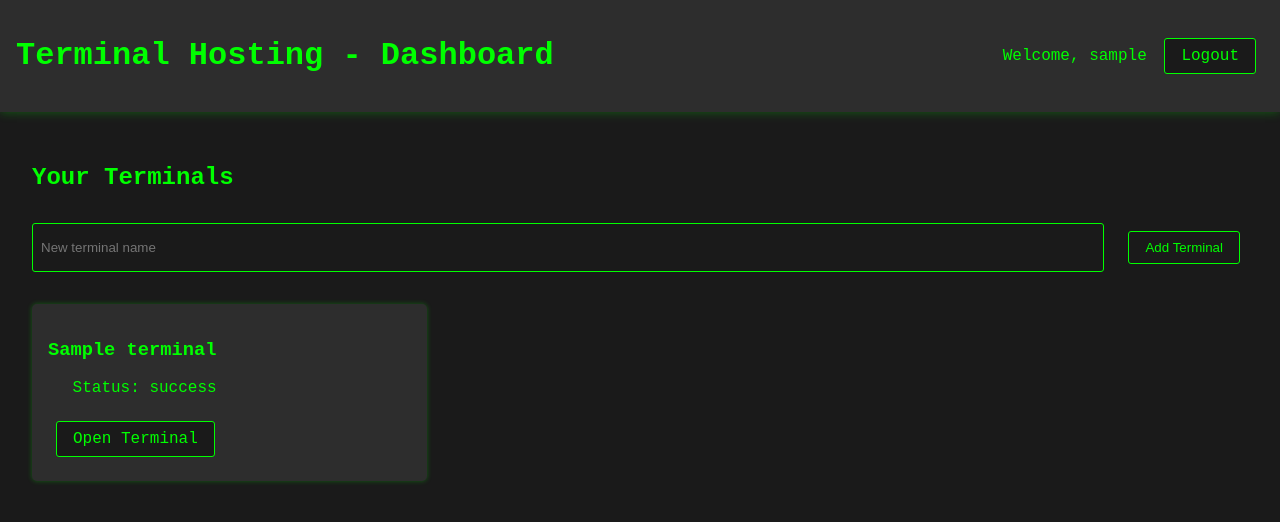
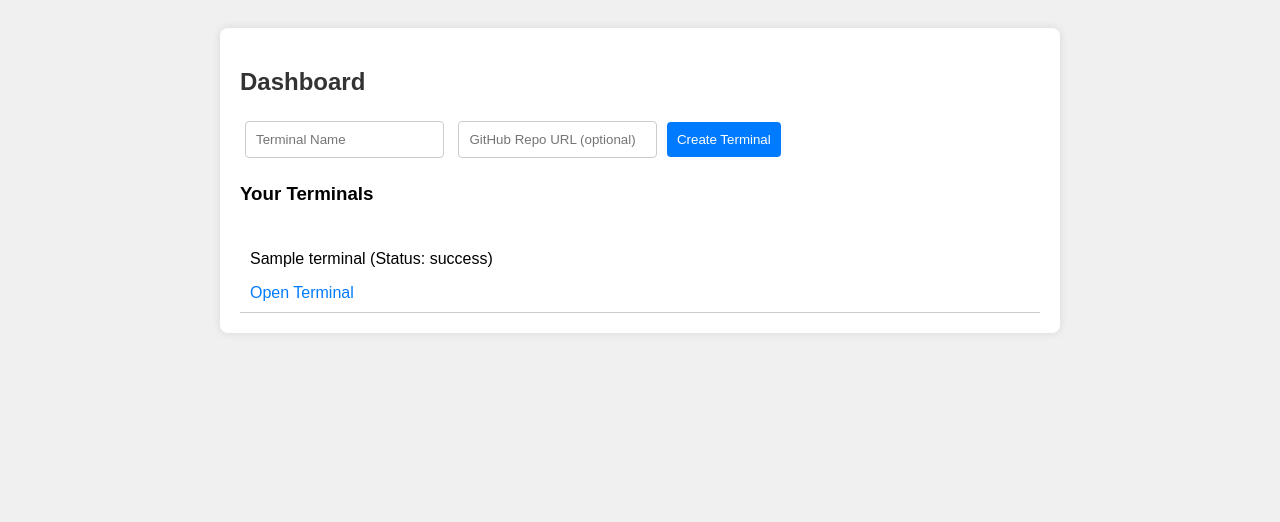
Before and after one commit to I-SHOW-AKIRU200/TERMINAL, a Flask app: template templates/dashboard.html in a window 1280 px wide. Shown: the top 522 px of the page. Run offline with Flask 3, Linux system fonts and the light colour scheme; the template is opened without the code that fills it: most values are stand-ins (such as "Sample title", 1, 10 or a date in 2020).

Commit message:
Update dashboard.html

```diff
--- a/templates/dashboard.html
+++ b/templates/dashboard.html
@@ -1,117 +1,37 @@
 <!DOCTYPE html>
-<html>
+<html lang="en">
 <head>
-    <title>Dashboard - Terminal Hosting</title>
+    <meta charset="UTF-8">
+    <meta name="viewport" content="width=device-width, initial-scale=1.0">
+    <title>Dashboard</title>
     <style>
-        body {
-            font-family: 'Courier New', monospace;
-            background-color: #1a1a1a;
-            color: #00ff00;
-            margin: 0;
-            padding: 0;
-        }
-        .header {
-            background-color: #2d2d2d;
-            padding: 1rem;
-            display: flex;
-            justify-content: space-between;
-            align-items: center;
-            box-shadow: 0 0 10px rgba(0, 255, 0, 0.3);
-        }
-        .container {
-            padding: 2rem;
-        }
-        .btn {
-            display: inline-block;
-            padding: 0.5rem 1rem;
-            margin: 0.5rem;
-            background-color: #1a1a1a;
-            color: #00ff00;
-            border: 1px solid #00ff00;
-            border-radius: 3px;
-            text-decoration: none;
-            cursor: pointer;
-        }
-        .btn:hover {
-            background-color: #00ff00;
-            color: #1a1a1a;
-        }
-        .terminal-list {
-            display: grid;
-            grid-template-columns: repeat(auto-fill, minmax(300px, 1fr));
-            gap: 1rem;
-            margin-top: 2rem;
-        }
-        .terminal-card {
-            background-color: #2d2d2d;
-            padding: 1rem;
-            border-radius: 5px;
-            box-shadow: 0 0 5px rgba(0, 255, 0, 0.3);
-        }
-        .terminal-actions {
-            margin-top: 1rem;
-        }
-        .status {
-            display: inline-block;
-            width: 10px;
-            height: 10px;
-            border-radius: 50%;
-            margin-right: 5px;
-        }
-        .status-running {
-            background-color: #00ff00;
-        }
-        .status-stopped {
-            background-color: #ff0000;
-        }
-        .status-killed {
-            background-color: #ff9900;
-        }
-        .add-terminal-form {
-            margin-top: 2rem;
-            display: flex;
-            gap: 1rem;
-        }
-        .add-terminal-form input {
-            padding: 0.5rem;
-            background-color: #1a1a1a;
-            color: #00ff00;
-            border: 1px solid #00ff00;
-            border-radius: 3px;
-            flex-grow: 1;
-        }
+        body { font-family: Arial, sans-serif; padding: 20px; background: #f0f0f0; }
+        .container { max-width: 800px; margin: auto; background: white; padding: 20px; border-radius: 8px; box-shadow: 0 0 10px rgba(0,0,0,0.1); }
+        h2 { color: #333; }
+        form { margin-bottom: 20px; }
+        input { padding: 10px; margin: 5px; border: 1px solid #ccc; border-radius: 4px; }
+        button { padding: 10px; background: #007bff; color: white; border: none; border-radius: 4px; cursor: pointer; }
+        button:hover { background: #0056b3; }
+        .terminal { padding: 10px; border-bottom: 1px solid #ccc; }
+        .terminal a { color: #007bff; text-decoration: none; }
+        .terminal a:hover { text-decoration: underline; }
     </style>
 </head>
 <body>
-    <div class="header">
-        <h1>Terminal Hosting - Dashboard</h1>
-        <div>
-            <span>Welcome, {{ username }}</span>
-            <a href="/logout" class="btn">Logout</a>
-        </div>
-    </div>
     <div class="container">
-        <h2>Your Terminals</h2>
-
-        <form class="add-terminal-form" method="POST" action="/add_terminal">
-            <input type="text" name="terminal_name" placeholder="New terminal name" required>
-            <button type="submit" class="btn">Add Terminal</button>
+        <h2>Dashboard</h2>
+        <form method="POST" action="/create_terminal">
+            <input type="text" name="terminal_name" placeholder="Terminal Name" required>
+            <input type="text" name="repo_url" placeholder="GitHub Repo URL (optional)">
+            <button type="submit">Create Terminal</button>
         </form>
-
-        <div class="terminal-list">
-            {% for terminal in terminals %}
-            <div class="terminal-card">
-                <h3>{{ terminal.name }}</h3>
-                <p>
-                    <span class="status status-{{ terminal.status }}"></span>
-                    Status: {{ terminal.status }}
-                </p>
-                <div class="terminal-actions">
-                    <a href="/terminal/{{ terminal.id }}" class="btn">Open Terminal</a>
-                </div>
+        <h3>Your Terminals</h3>
+        {% for terminal in terminals %}
+            <div class="terminal">
+                <p>{{ terminal.name }} (Status: {{ terminal.status }})</p>
+                <a href="/terminal/{{ terminal.render_string }}">Open Terminal</a>
             </div>
-            {% endfor %}
-        </div>
+        {% endfor %}
     </div>
 </body>
 </html>
```
